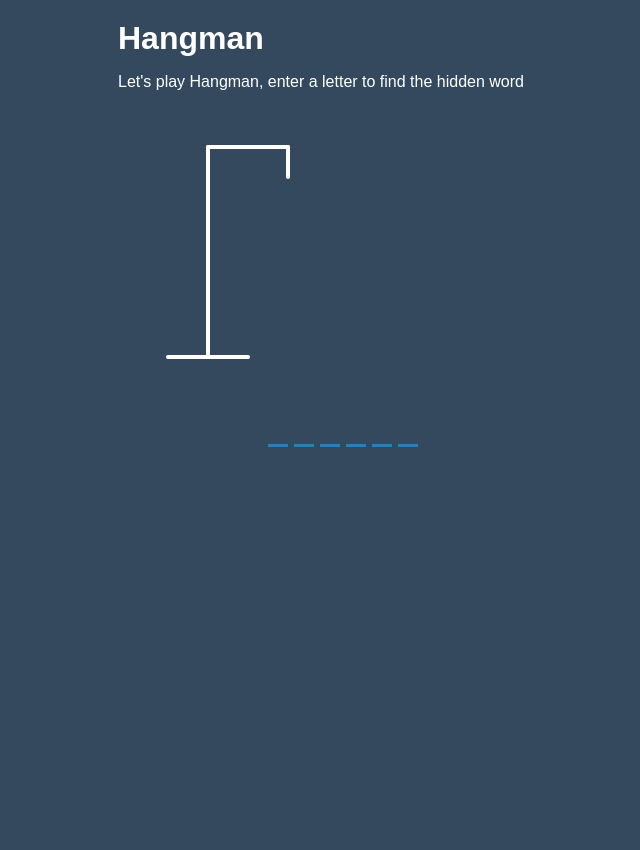
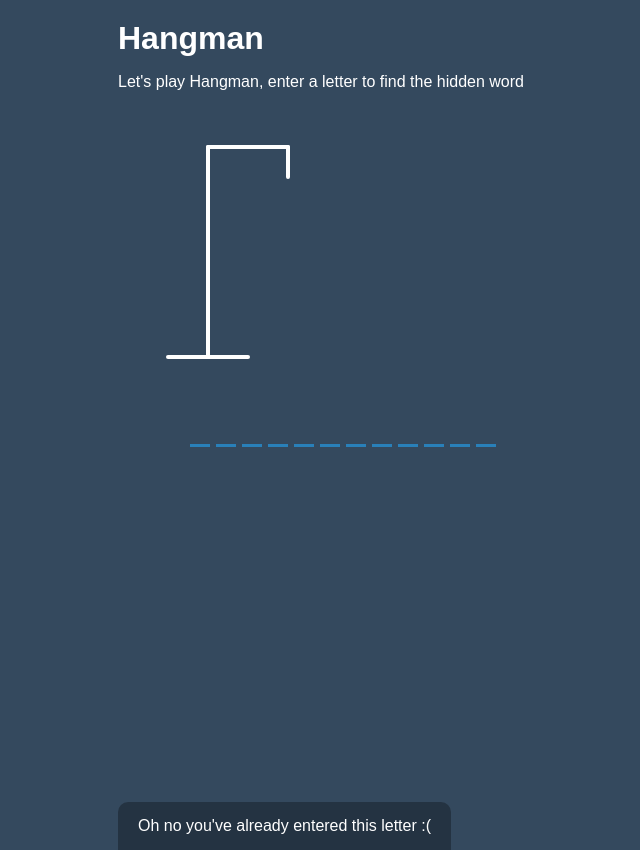
Before and after one commit to kevinforhan/HangMan, a React (Create React App) app: page / in a window 1280 px wide. Shown: the whole page, without its empty margins (297-937 px from the left). Before the commit the page ends 800 px from the top, so only its background shows below. Built offline with nearby package versions, Linux system fonts and the light colour scheme.

Commit message:
feat: popup and notification

```diff
--- a/src/App.js
+++ b/src/App.js
@@ -3,11 +3,14 @@ import Header from "./components/Header";
 import Figure from "./components/Figure";
 import WrongLetters from "./components/WrongLetters";
 import Word from "./components/Word";
+import Notification from './components/Notification'
+import Popup from './components/Popup'
+import {showNotification as show} from './Helpers/Helpers'
 
 
 import "./App.css";
 
-const words = ['application', 'programming', 'interface', 'wizard'];
+const words = ['blackhawks', 'potato', 'bears', 'chicago', 'brody', 'rex', 'catherine', 'brian', 'italy', 'ireland', 'dawson', 'forhan', 'romano', 'hinsdale', 'silverthorne'];
 let selectedWord = words[Math.floor(Math.random() * words.length)];
 
 
@@ -15,6 +18,7 @@ function App() {
   const [playable, setPlayable] = useState(true);
   const [correctLetters, setCorrectLetters] = useState([])
   const [wrongLetters, setWrongLetters] = useState([])
+  const [showNotification, setShowNotification] = useState(false)
   useEffect(() => {
     const handleKeyDown = event => {
      const {key, keyCode} = event
@@ -25,14 +29,13 @@ function App() {
           if (!correctLetters.includes(letter)) {
             setCorrectLetters(currentLetters => [...currentLetters, letter]);
           } else {
-            // showNotification();
+            show(setShowNotification)
           }
         } else {
           if (!wrongLetters.includes(letter)) {
             setWrongLetters(wrongLetters => [...wrongLetters, letter]);
-
           } else {
-            // showNotification();
+            show(setShowNotification)
           }
         }
       }
@@ -50,6 +53,8 @@ function App() {
         <WrongLetters wrongLetters={wrongLetters} />
         <Word selectedWord={selectedWord} correctLetters={correctLetters} />
       </div>
+      <Popup />
+        <Notification showNotification={showNotification} />
     </div>
   );
 }
--- /dev/null
+++ b/src/Helpers/Helpers.js
@@ -0,0 +1,6 @@
+export function showNotification(setter) {
+    setter(true);
+    setTimeout(() => {
+        setter(false)
+    }, 2000)
+}
--- a/src/components/Figure.js
+++ b/src/components/Figure.js
@@ -12,15 +12,15 @@ const Figure = ({wrongLetters}) => {
         <line x1="20" y1="230" x2="100" y2="230" />
 
          {/* head */}
-        {errors > 0 && <circle cx="140" cy="70" r="20" class="figure-part" />}
+        {errors > 0 && <circle cx="140" cy="70" r="20" />}
         {/* body */}
-        {errors > 1 && <line x1="140" y1="90" x2="140" y2="150" class="figure-part" />}
+        {errors > 1 && <line x1="140" y1="90" x2="140" y2="150" />}
         {/* arms */}
-        {errors > 2 && <line x1="140" y1="120" x2="120" y2="100" class="figure-part" />}
-        {errors > 3 && <line x1="140" y1="120" x2="160" y2="100" class="figure-part" />}
+        {errors > 2 && <line x1="140" y1="120" x2="120" y2="100" />}
+        {errors > 3 && <line x1="140" y1="120" x2="160" y2="100" />}
         {/* legs */}
-        {errors > 4 && <line x1="140" y1="150" x2="120" y2="180" class="figure-part" />}
-        {errors > 5 && <line x1="140" y1="150" x2="160" y2="180" class="figure-part" />}
+        {errors > 4 && <line x1="140" y1="150" x2="120" y2="180" />}
+        {errors > 5 && <line x1="140" y1="150" x2="160" y2="180" />}
       </svg>
     )
 }
--- a/src/components/Notification.js
+++ b/src/components/Notification.js
@@ -1,11 +1,11 @@
-import React from 'react'
+import React from "react";
 
-const Notification = () => {
-    return (
-        <div class="notification-container" id="notification-container">
+const Notification = ({ showNotification }) => {
+  return (
+    <div className={`notification-container ${showNotification ? 'show' : ''}`}>
       <p> Oh no you've already entered this letter :(</p>
     </div>
-    )
-}
+  );
+};
 
-export default Notification
+export default Notification;
--- a/src/components/WrongLetters.js
+++ b/src/components/WrongLetters.js
@@ -4,7 +4,7 @@ const WrongLetters = ({wrongLetters}) => {
     return (
         <div className="wrong-letters-container">
         <div>
-        {wrongLetters.length > 0 && <p>Inaccurate</p>}
+        {wrongLetters.length > 0 && <p>Wrong</p>}
         {wrongLetters
         .map((letter, i) => <span key={i}>{letter}</span>)
         .reduce((prev, current) => prev === null ? [current] : [prev, ", ", current], null)}
```
Also changed, not shown: 1 other file (tests, documents, lock files or other folders).
